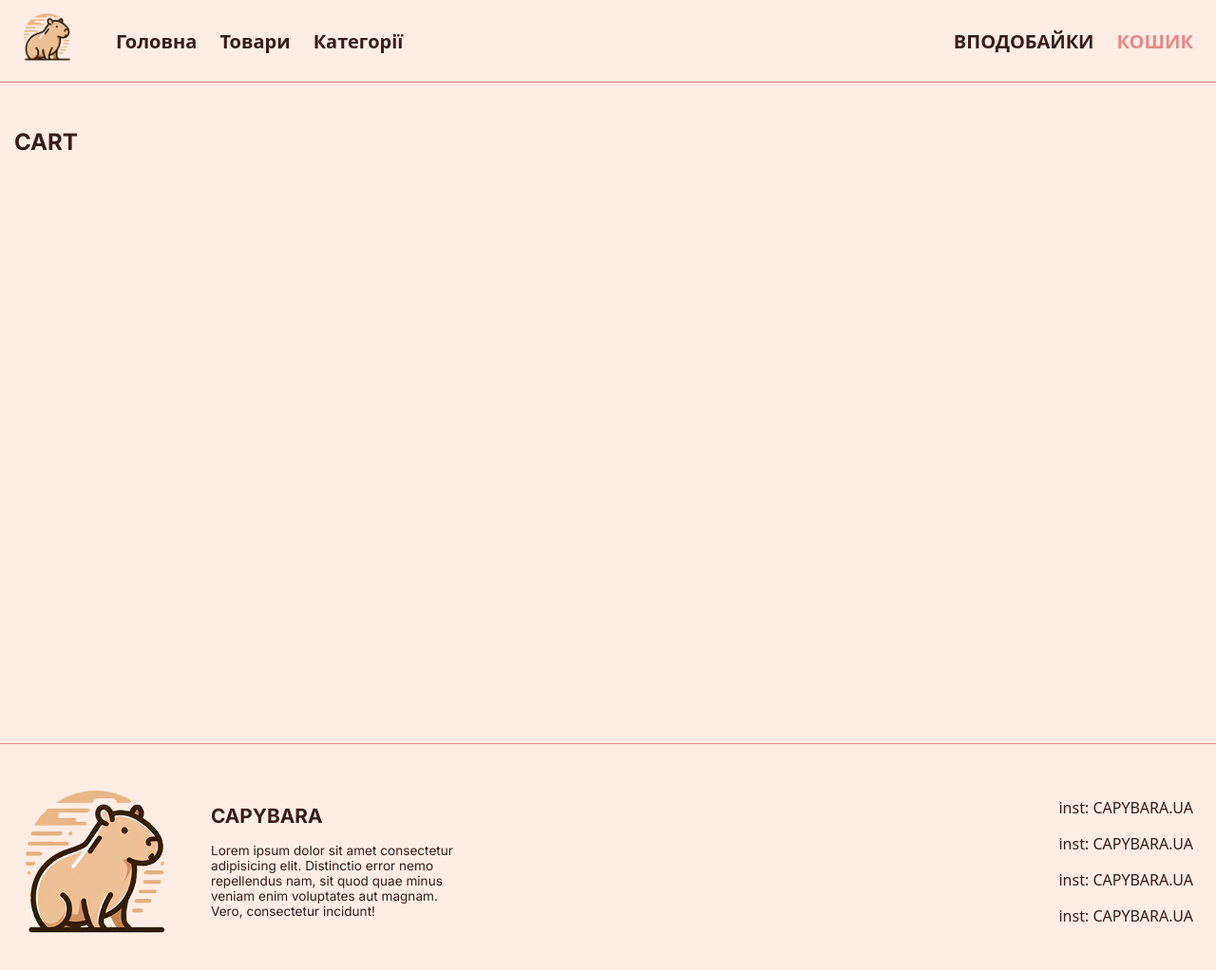
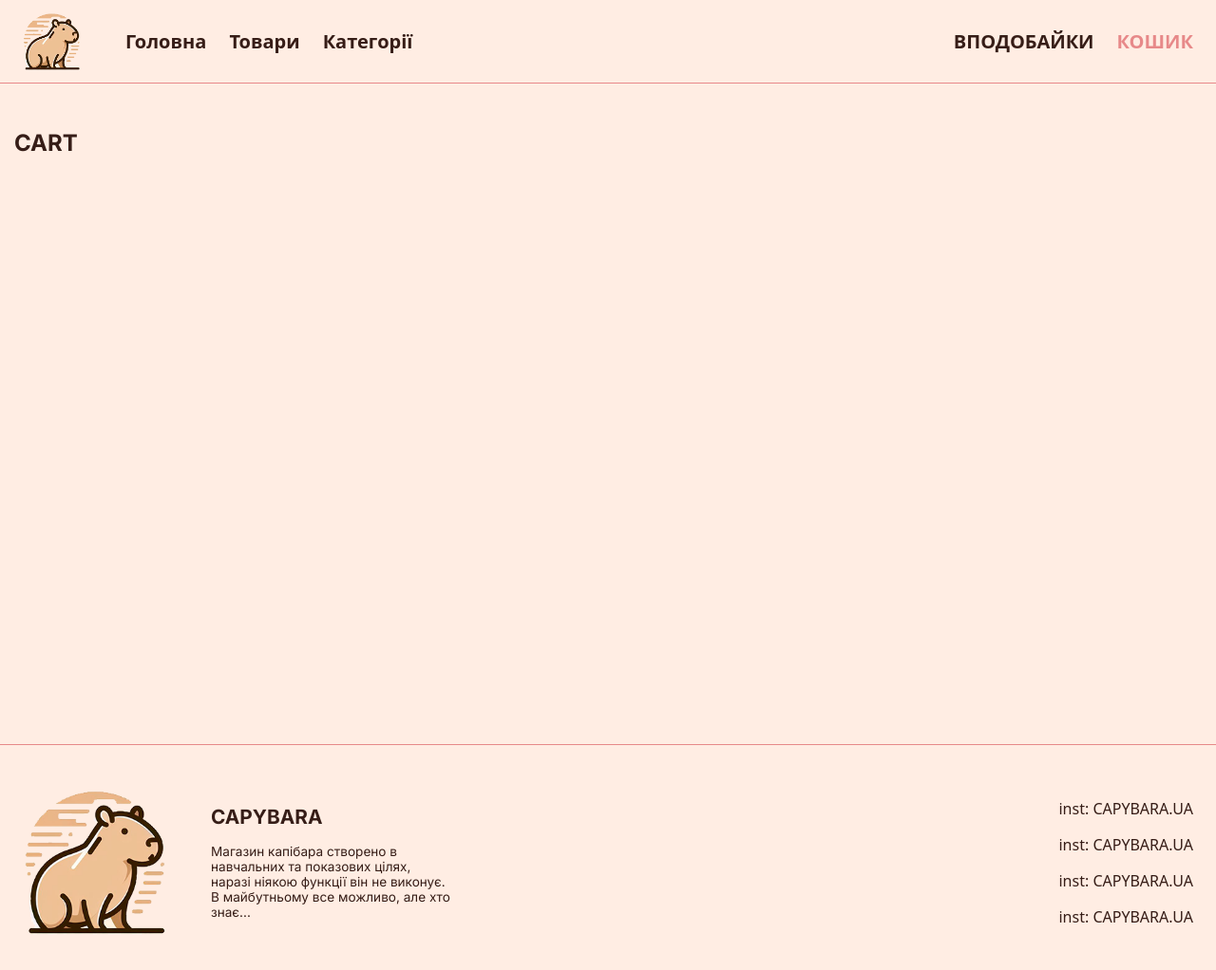
Before and after one commit to misha-mg/capybara-frontend, a SvelteKit app: page /cart in a window 1280 px wide. Shown: the top 1022 px of the page at 95% size. Built offline with nearby package versions, Linux system fonts and the light colour scheme; a web font is replaced by a local one.

Commit message:
fix: slider images fit

```diff
--- a/src/components/Footer.svelte
+++ b/src/components/Footer.svelte
@@ -5,21 +5,20 @@
       <div class="text">
         <h5>CAPYBARA</h5>
         <p>
-          Lorem ipsum dolor sit amet consectetur adipisicing elit. Distinctio
-          error nemo repellendus nam, sit quod quae minus veniam enim voluptates
-          aut magnam. Vero, consectetur incidunt!
+          Магазин капібара створено в навчальних та показових цілях, наразі
+          ніякою функції він не виконує. В майбутньому все можливо, але хто
+          знає...
         </p>
       </div>
-      <a href="#" class="media">
+      <a
+        href="https://www.instagram.com/capybara.ua?igsh=bWJsams0ZWZvczhs"
+        class="media"
+      >
         <span>inst: CAPYBARA.UA</span>
         <span>inst: CAPYBARA.UA</span>
         <span>inst: CAPYBARA.UA</span>
         <span>inst: CAPYBARA.UA</span>
       </a>
     </div>
-    <!-- <div class="footer__copy">
-      <div class="author">mg</div>
-      <div class="date">some einfo</div>
-    </div> -->
   </div>
 </section>
--- a/src/resources/css/app.css
+++ b/src/resources/css/app.css
@@ -78,8 +78,8 @@ section#header .container .header__left {
   display: flex;
 }
 section#header .container .header__left .logo {
-  width: 50px;
-  height: 50px;
+  width: 60px;
+  height: 60px;
   margin-right: 3rem;
 }
 section#header .container .header__left .logo img {
@@ -302,8 +302,8 @@ section#hero .content .swiper {
 section#hero .content .swiper-slide img {
   width: 100%;
   height: 100%;
-  -o-object-fit: contain;
-     object-fit: contain;
+  -o-object-fit: cover;
+     object-fit: cover;
 }
 
 @media (max-width: 920px) {
@@ -554,9 +554,6 @@ section#likes .content {
 }
 @media (min-width: 520px) {
   #single-item .item .item__action .like:hover span {
-    background: url(/heart-active.png);
-    background-size: contain;
-    background-repeat: no-repeat;
     opacity: 0.7;
   }
 }
--- a/src/resources/styles/components/_item-card.scss
+++ b/src/resources/styles/components/_item-card.scss
@@ -69,9 +69,6 @@
         }
         @media (min-width: 520px) {
           &:hover span {
-            background: url(/heart-active.png);
-            background-size: contain;
-            background-repeat: no-repeat;
             opacity: 0.7;
           }
         }
--- a/src/resources/styles/page-parts/_header.scss
+++ b/src/resources/styles/page-parts/_header.scss
@@ -11,8 +11,8 @@ section#header {
       display: flex;
 
       .logo {
-        width: 50px;
-        height: 50px;
+        width: 60px;
+        height: 60px;
         margin-right: 3rem;
         img {
           width: 100%;
--- a/src/resources/styles/page-parts/_hero.scss
+++ b/src/resources/styles/page-parts/_hero.scss
@@ -48,7 +48,7 @@ section#hero {
       img {
         width: 100%;
         height: 100%;
-        object-fit: contain;
+        object-fit: cover;
       }
     }
   }
--- a/src/routes/categories/+page.svelte
+++ b/src/routes/categories/+page.svelte
@@ -5,7 +5,7 @@
 <section id="categories">
   <div class="container">
     <div class="heading">
-      <h1>WILL BE КАТЕГОРІЇ</h1>
+      <h1>КОЛИСЬ БУДУТЬ КАТЕГОРІЇ</h1>
       <Spinner />
     </div>
   </div>
```
Also changed, not shown: 1 other file (tests, documents, lock files or other folders).
